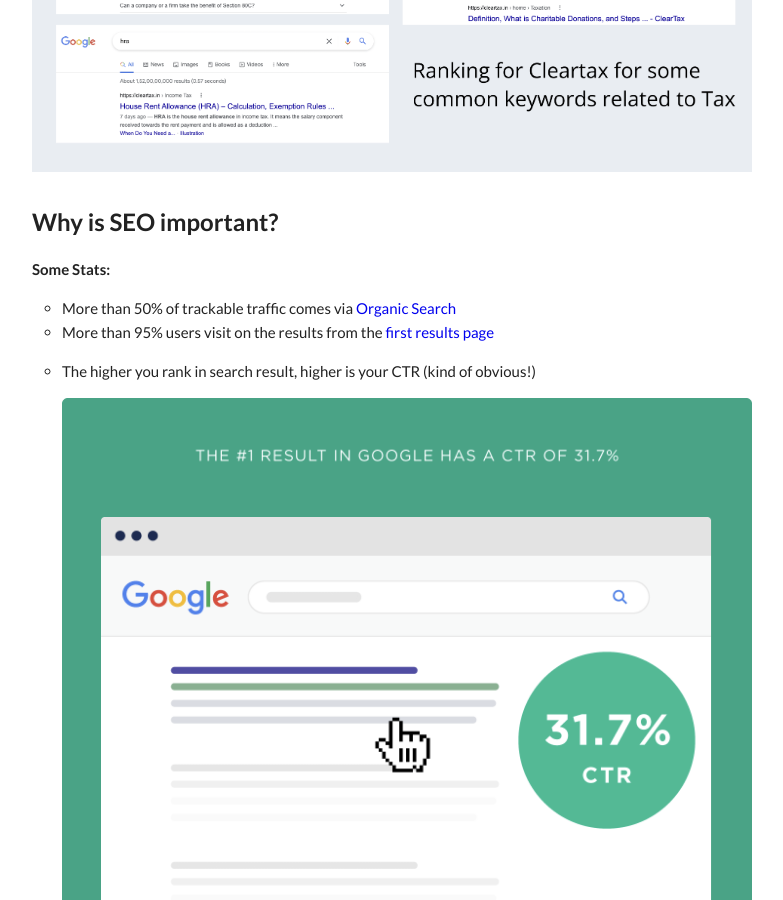
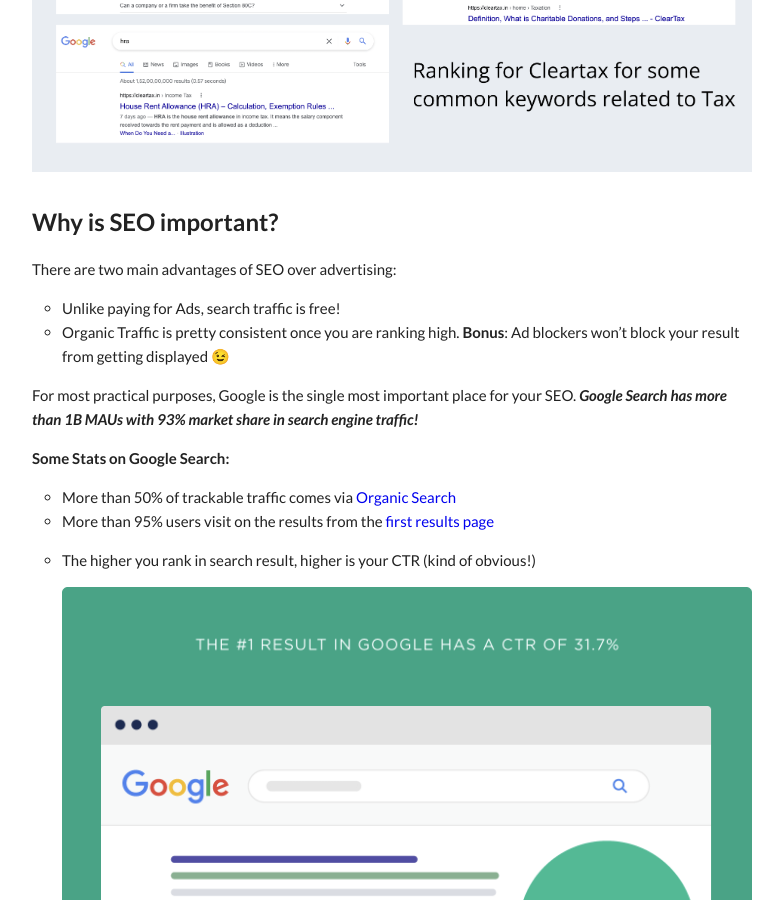
Before and after one commit to product-noob/product-noob.github.io, a Jekyll site: the page built from _posts/2021-08-15-Demystifying : SEO.md, in a window 1280 px wide and 900 px high, scrolled down 894 px. Shown: the whole window, without its empty margins (248-1031 px from the left). Built offline with Jekyll 4.4.1, drawn with Linux system fonts in a browser that asks for light colours; part of the change alters nothing that is shown.

Commit message:
Update 2021-08-15-Demystifying : SEO.md

```diff
--- a/_posts/2021-08-15-Demystifying : SEO.md
+++ b/_posts/2021-08-15-Demystifying : SEO.md
@@ -19,7 +19,17 @@ SEO or Search Engine Optimisation is simply the process of optimising your conte
 
 ### **Why is SEO important?**
 
-**Some Stats:**
+There are two main advantages of SEO over advertising:
+
+- Unlike paying for Ads, search traffic is free!
+- Organic Traffic is pretty consistent once you are ranking high.
+**Bonus**: Ad blockers won’t block your result from getting displayed 😉
+
+
+For most practical purposes, Google is the single most important place for your SEO.
+*Google Search has more than 1B MAUs with 93% market share in search engine traffic!*
+
+**Some Stats on Google Search:**
 
 - More than 50% of trackable traffic comes via [Organic Search](https://videos.brightedge.com/research-report/BrightEdge_ChannelReport2019_FINAL.pdf)
 - More than 95% users visit on the results from the [first results page](https://www.brafton.com/news/95-percent-of-web-traffic-goes-to-sites-on-page-1-of-google-serps-study/)
@@ -27,21 +37,12 @@ SEO or Search Engine Optimisation is simply the process of optimising your conte
 
     ![SEO_Google Search Trend ](/images/SEO_GoogleSearchTrend.png)
 
-There are two main advantages of SEO over advertising:
-
-- Unlike paying for Ads, search traffic is free!
-- Organic Traffic is pretty consistent once you are ranking high.
-**Bonus**: Ad blockers won’t block your result from getting displayed 😉
-
-For most practical purposes, Google is the single most important place for your SEO.
-*Google Search has more than 1B MAUs with 93% market share in search engine traffic!*
-
-**Starting with setting up SEO for your business:**
+### Starting with setting up SEO for your business:
 
 **Keywords**: Keywords are the words or phrases user’s type into search engines to find what they are looking for. In a nutshell, SEO is all about finding keywords people are putting into search engines and link those with your business.
 
+*For instance say if you are Domino’s, you would want to occupy topmost spot for the keyword “**Pizza**” : as is interestingly the case currently!*
 ![SEO_Dominos](/images/SEO_Dominos.png)
-*For instance say if you are Domino’s, you would want to occupy topmost spot for the keyword “**Pizza**” : as is interestingly the case currently!*
 
 Start with putting up a list of keywords, you believe user’s associate with your business / you want to target for your business. (like the Pizza keyword for Dominos). For keywords relevant to your business offering, try finding two metrics:
 
```
